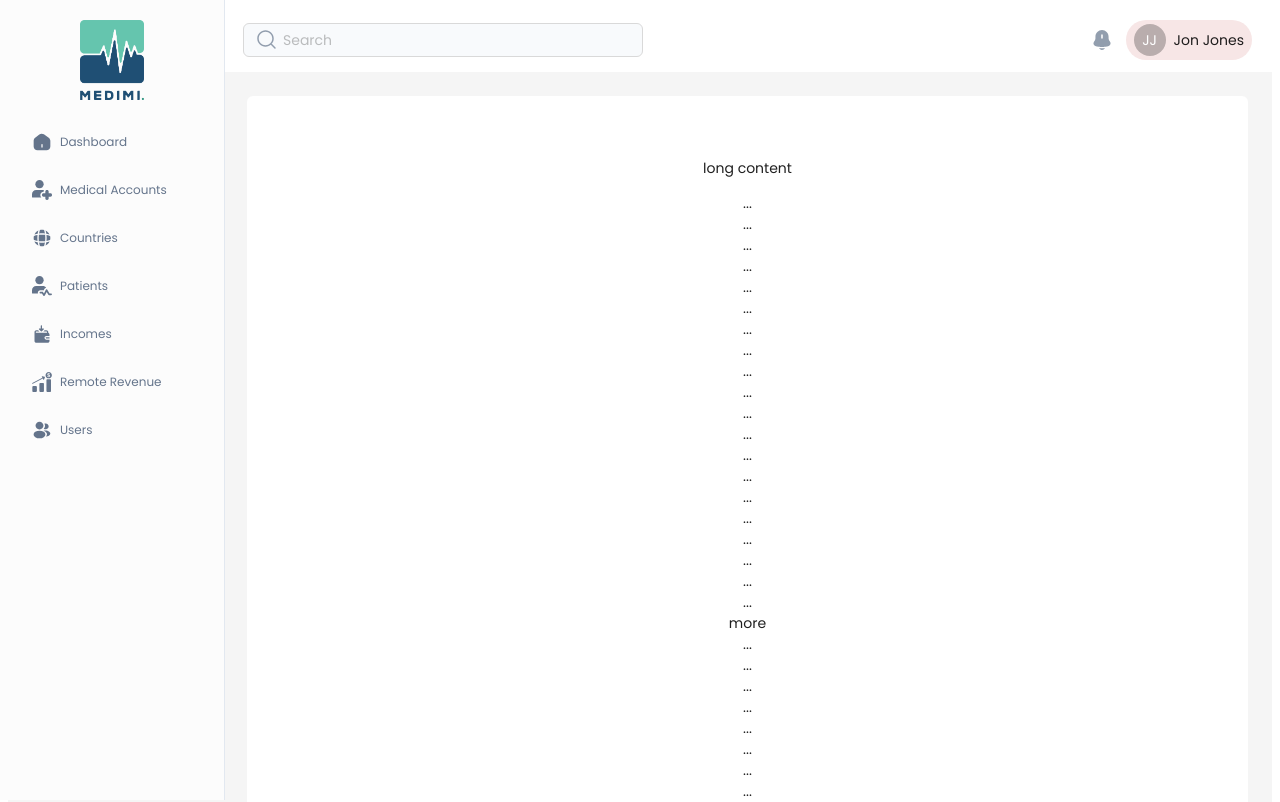
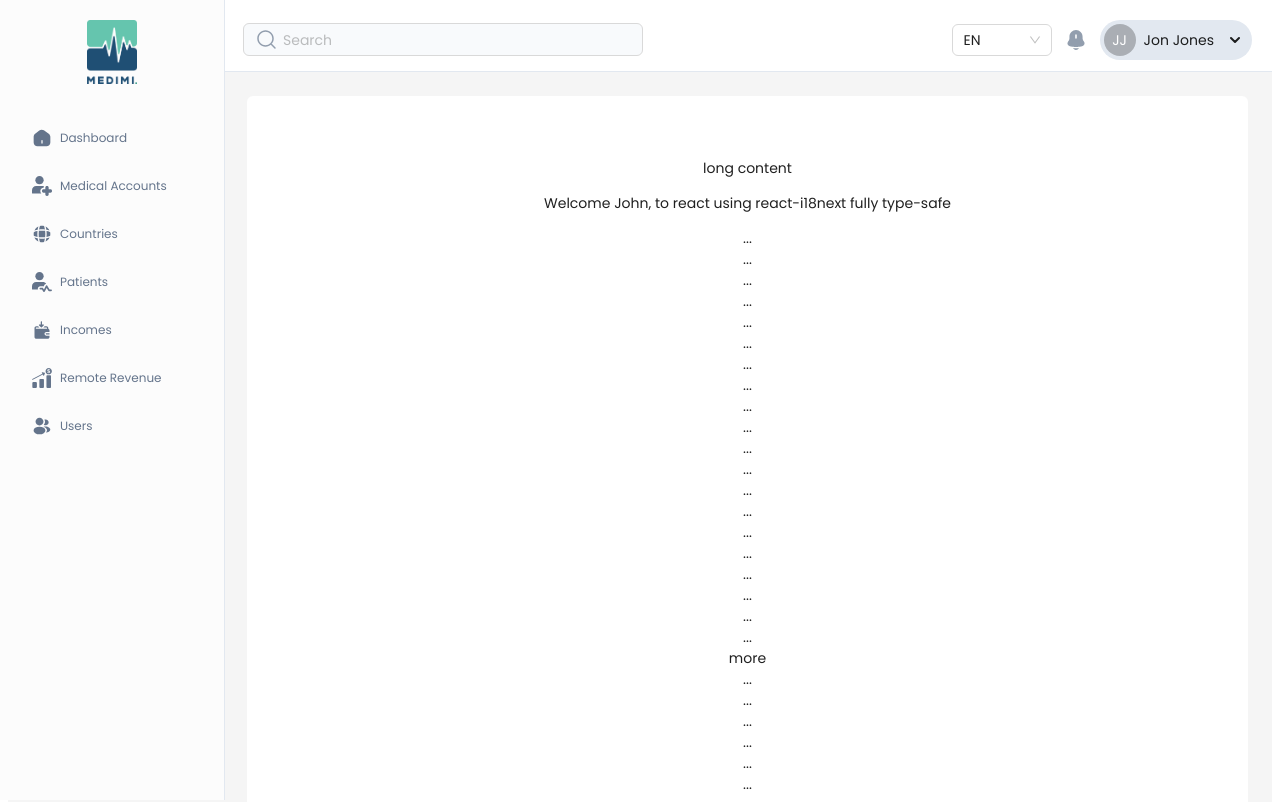
Before and after one commit to deftzero/medimi-admin, a React (Vite) app: page / in a window 1280 px wide. Shown: the top 802 px of the page. Built offline with nearby package versions, Linux system fonts and the light colour scheme.

Commit message:
header fix and i18n added

```diff
--- a/package.json
+++ b/package.json
@@ -11,8 +11,10 @@
   },
   "dependencies": {
     "antd": "^5.15.3",
+    "i18next": "^23.10.1",
     "react": "^18.2.0",
     "react-dom": "^18.2.0",
+    "react-i18next": "^14.1.0",
     "react-router-dom": "^6.22.3",
     "vite-plugin-svgr": "^4.2.0"
   },
--- /dev/null
+++ b/src/i18n/config.ts
@@ -0,0 +1,21 @@
+import i18next from 'i18next';
+import { initReactI18next } from 'react-i18next';
+import translationEN from './en/translationEN.json';
+import translationFR from './fr/translationFR.json'
+
+const resources = {
+  en: {
+    translation: translationEN
+  },
+  fr: {
+    translation: translationFR
+  }
+};
+
+i18next.use(initReactI18next).init({
+  lng: 'en',
+  debug: true,
+  resources
+});
+
+export default i18next
--- /dev/null
+++ b/src/i18n/en/translationEN.json
@@ -0,0 +1,12 @@
+{
+  "NAVIGATION": {
+    "DASHBOARD": "Dashboard"
+  },
+  "title": "Welcome {{name}}, to react using react-i18next fully type-safe",
+  "description": {
+    "part1": "This is a simple example.",
+    "part2": "😉"
+  },
+  "userMessagesUnread_one": "You have {{count}} unread message.",
+  "userMessagesUnread_other": "You have {{count}} unread messages."
+}
--- /dev/null
+++ b/src/i18n/fr/translationFR.json
@@ -0,0 +1,12 @@
+{
+  "NAVIGATION": {
+    "DASHBOARD": "Tableau de bord"
+  },
+  "title": "Welcome FR {{name}}, to react using react-i18next fully type-safe",
+  "description": {
+    "part1": "This is a simple example.",
+    "part2": "😉"
+  },
+  "userMessagesUnread_one": "You have {{count}} unread message.",
+  "userMessagesUnread_other": "You have {{count}} unread messages."
+}
--- a/src/layout/Header.tsx
+++ b/src/layout/Header.tsx
@@ -1,22 +1,71 @@
-import { Layout, Button, Input, Divider, Avatar, Dropdown } from 'antd';
+import { Layout, Input, Avatar, Dropdown, MenuProps, Select } from 'antd';
 import Search from '../assets/icons/search.svg?react'
+import { useTranslation } from 'react-i18next';
 import Notification from '../assets/icons/notification-bing.svg?react'
 const { Header } = Layout;
 
-export function AppHeader({ name = 'Jon Jones', items = [] }: { name: string, items: [] }) {
+const headerStyles = {
+  borderBottom: '1px solid #e2e8f0',
+  padding: '15px 20px',
+  background: '#FFFFFF'
+}
+
+export function AppHeader({ name = 'Jon Jones' }: { name?: string }) {
+
+
+  const items: MenuProps['items'] = [
+    {
+      label: <a href="#">Settings</a>,
+      key: '0',
+    },
+    {
+      label: <a href="#">Profile</a>,
+      key: '1',
+    },
+    {
+      type: 'divider',
+    },
+    {
+      label: 'Logout',
+      key: '3',
+    },
+  ];
 
   return (
-    <Header style={{ padding: '15px 20px', background: '#FFFFFF' }} className='flex justify-between'>
+    <Header style={headerStyles} className='flex justify-between sticky top-0'>
       <Input prefix={<Search />} className='bg-slate-50' placeholder='Search' style={{ maxWidth: '400px' }} />
       <div className='flex flex-row items-center gap-3'>
+        <ToggleLanguage />
         <Notification />
         <Dropdown menu={{ items }} trigger={['click']}>
-          <div className='flex flex-row leading-3 px-2 py-1 items-center gap-2 hover:cursor-pointer rounded-full bg-[#f7e6e6]'>
+          <div className='flex flex-row leading-3 px-1 py-1 items-center gap-2 hover:cursor-pointer rounded-full bg-slate-200'>
             <Avatar>{name.split(' ')[0]?.charAt(0)}{name.split(' ')[1]?.charAt(0)}</Avatar>
             <span>{name}</span>
+            <svg className="w-2.5 h-2.5 ms-2 me-2" aria-hidden="true" xmlns="http://www.w3.org/2000/svg" fill="none" viewBox="0 0 10 6">
+              <path stroke="currentColor" stroke-linecap="round" stroke-linejoin="round" stroke-width="2" d="m1 1 4 4 4-4" />
+            </svg>
           </div>
         </Dropdown>
       </div>
     </Header>
   )
 }
+
+
+function ToggleLanguage() {
+  const { i18n } = useTranslation()
+
+  const handleChange = (value: string) => {
+    console.log(`selected ${value}`);
+    i18n.changeLanguage(value);
+  };
+
+  return (
+    <Select
+      defaultValue="EN"
+      onChange={handleChange}
+      style={{ width: 100 }}
+      options={[{ value: 'en', label: 'EN' }, { value: 'fr', label: 'FR' }]}
+    />
+  )
+}
--- a/src/layout/Sidebar.tsx
+++ b/src/layout/Sidebar.tsx
@@ -8,6 +8,7 @@ import Patients from '../assets/icons/patient.svg?react'
 import Incomes from '../assets/icons/income-1.svg?react'
 import RemoteRevenue from '../assets/icons/remote-revenue.svg?react'
 import Users from '../assets/icons/users.svg?react'
+import { useTranslation } from 'react-i18next';
 
 const { Sider } = Layout;
 
@@ -19,7 +20,8 @@ const siderStyle: any = {
   position: 'fixed',
   left: 0,
   top: 0,
-  bottom: 0
+  bottom: 0,
+  zIndex: 2
 };
 
 export interface ISidebarLink {
@@ -29,11 +31,15 @@ export interface ISidebarLink {
   icon?: any;
 }
 
+
+export function Sidebar() {
+  const { t } = useTranslation();
+
   const sidebarItems: ISidebarLink[] = [
     {
       key: 1,
       icon: Dashboard,
-    title: 'Dashboard',
+      title: t('NAVIGATION.DASHBOARD'),
       href: "/dashboard"
     },
     {
@@ -74,13 +80,12 @@ const sidebarItems: ISidebarLink[] = [
     },
   ]
 
-export function Sidebar() {
   return (
     <Sider style={siderStyle} width={225}>
       <div className='flex justify-center w-full mt-5'>
-        <img src={Logo} className='h-20' />
+        <img src={Logo} className='h-16' />
       </div>
-      <ul className="list-none space-y-1 px-5 mt-5">
+      <ul className="list-none space-y-1 px-5 mt-8">
         {sidebarItems.map((link: any) =>
           <li key={link.title}>
             <SidebarLink link={link} />
--- a/src/layout/index.tsx
+++ b/src/layout/index.tsx
@@ -1,40 +1,14 @@
 import React from 'react';
-import {
-  AppstoreOutlined,
-  BarChartOutlined,
-  CloudOutlined,
-  ShopOutlined,
-  TeamOutlined,
-  UploadOutlined,
-  UserOutlined,
-  VideoCameraOutlined,
-} from '@ant-design/icons';
-import type { MenuProps } from 'antd';
-import { Layout, Menu, theme } from 'antd';
+import { useTranslation } from 'react-i18next';
+import { Layout } from 'antd';
 import { Sidebar } from './Sidebar';
 import { AppHeader } from './Header';
 
-const { Header, Content, Footer, Sider } = Layout;
-
-const items: MenuProps['items'] = [
-  UserOutlined,
-  VideoCameraOutlined,
-  UploadOutlined,
-  BarChartOutlined,
-  CloudOutlined,
-  AppstoreOutlined,
-  TeamOutlined,
-  ShopOutlined,
-].map((icon, index) => ({
-  key: String(index + 1),
-  icon: React.createElement(icon),
-  label: `nav ${index + 1}`,
-}));
+const { Content, Footer } = Layout;
 
 export default function AppLayout() {
-  const {
-    token: { colorBgContainer, borderRadiusLG },
-  } = theme.useToken();
+
+  const { t } = useTranslation();
 
   return (
     <Layout hasSider>
@@ -46,6 +20,7 @@ export default function AppLayout() {
             className='p-12 bg-white rounded-md text-center'
           >
             <p>long content</p>
+            <p>{t('title', { name: 'John' })}</p>
             {
               // indicates very long content
               Array.from({ length: 100 }, (_, index) => (
```
Also changed, not shown: src/App.tsx (+6 -2 lines), 1 other file (tests, documents, lock files or other folders). Lines whose indentation alone changed are shown as unchanged.
